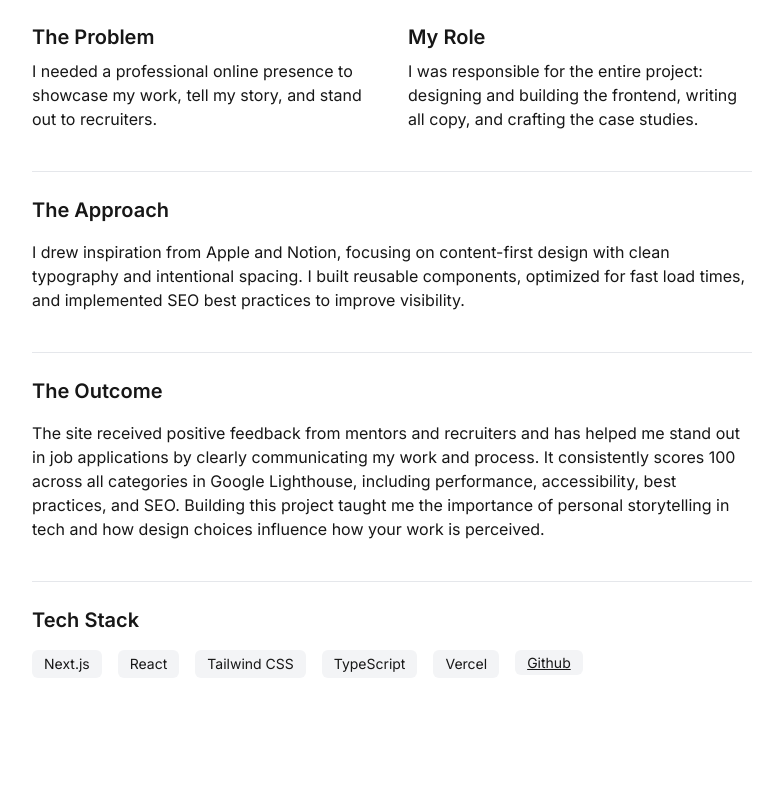
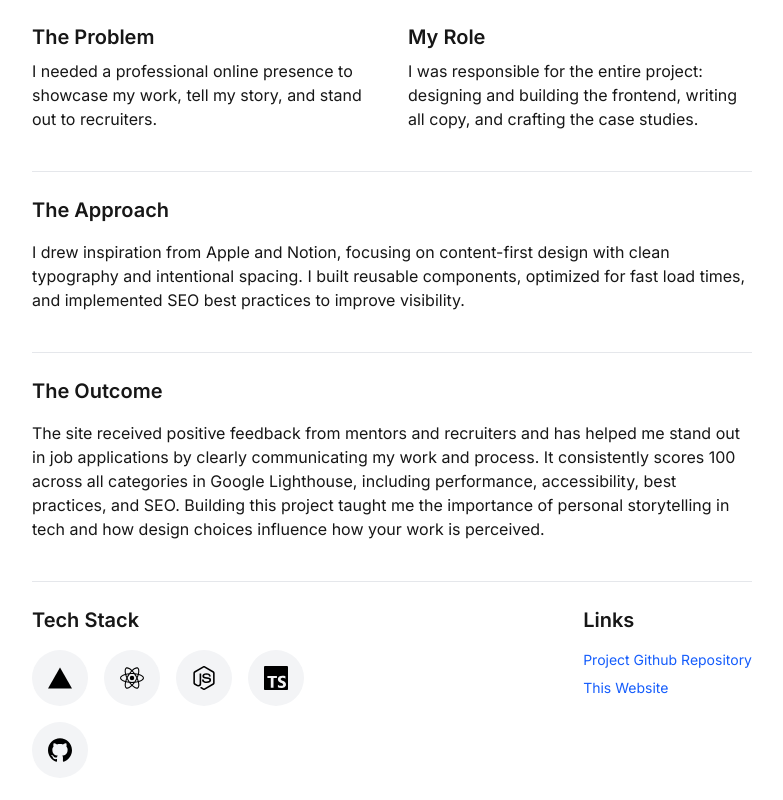
Before and after one commit to bradenwingfield/portfolio, a Next.js app: page /projects/portfolio in a window 1280 px wide. Shown: the part 824-1624 px from the top of the page, without its empty margins (248-1031 px from the left). Before the commit the page ends 1526 px from the top, so only its background shows below. Built offline with nearby package versions, Linux system fonts and the light colour scheme.

Commit message:
Portfolio tech stack updated

```diff
--- a/src/app/projects/hack4impact/page.tsx
+++ b/src/app/projects/hack4impact/page.tsx
@@ -130,7 +130,7 @@ export default function Hack4ImpactProjectPage() {
                 { src: '/icons/notion.svg', alt: 'Notion', link: 'https://notion.so' },
               ].map(({ src, alt, link }) => (
                 <a
-                  key={alt}
+                  key={src}
                   href={link}
                   target="_blank"
                   rel="noopener noreferrer"
--- a/src/app/projects/portfolio/page.tsx
+++ b/src/app/projects/portfolio/page.tsx
@@ -56,17 +56,49 @@ export default function PortfolioPage() {
         </p>
       </section>
 
-      <section className="border-t border-gray-200 pt-6">
-        <h2 className="text-xl font-semibold mb-4">Tech Stack</h2>
-        <div className="flex flex-wrap gap-4 mb-6">
-          <span className="bg-gray-100 px-3 py-1 rounded-md text-sm">Next.js</span>
-          <span className="bg-gray-100 px-3 py-1 rounded-md text-sm">React</span>
-          <span className="bg-gray-100 px-3 py-1 rounded-md text-sm">Tailwind CSS</span>
-          <span className="bg-gray-100 px-3 py-1 rounded-md text-sm">TypeScript</span>
-          <span className="bg-gray-100 px-3 py-1 rounded-md text-sm">Vercel</span>
-          <a href="https://github.com/bradenwingfield/portfolio" target="_blank" rel="noopener noreferrer">
-            <span className="bg-gray-100 px-3 py-1 rounded-md text-sm underline">Github</span>
-          </a>
+      <section className="border-t border-gray-200 pt-6 pb-16">
+      <div className="flex flex-col md:flex-row justify-between gap-8">
+          {/* Tech Stack Icons */}
+          <div>
+            <h2 className="text-xl font-semibold mb-4">Tech Stack</h2>
+            <div className="grid grid-cols-4 gap-4">
+            {[
+              { src: '/icons/vercel.svg', alt: 'Vercel', link: 'https://vercel.com' },
+              { src: '/icons/react.svg', alt: 'React', link: 'https://react.dev' },
+              { src: '/icons/nodedotjs.svg', alt: 'Node.js', link: 'https://nodejs.org' },
+              { src: '/icons/typescript.svg', alt: 'TypeScript', link: 'https://www.typescriptlang.org/' },
+              { src: '/icons/github.svg', alt: 'GitHub', link: 'https://github.com' },
+            ].map(({ src, alt, link }) => (
+              <a
+                key={src}
+                href={link}
+                target="_blank"
+                rel="noopener noreferrer"
+                className="rounded-full bg-gray-100 flex items-center justify-center w-14 h-14 transition hover:scale-105"
+              >
+                <img src={src} alt={alt} className="w-6 h-6" />
+              </a>
+            ))}
+
+            </div>
+          </div>
+
+          {/* Links */}
+          <div>
+            <h2 className="text-xl font-semibold mb-4">Links</h2>
+            <ul className="space-y-2 text-sm">
+              <li>
+                <a href="https://github.com/bradenwingfield/portfolio" className="text-blue-600 hover:underline" target="_blank" rel="noopener noreferrer">
+                  Project Github Repository
+                </a>
+              </li>
+              <li>
+                <a href="https://bradenwingfield.com" className="text-blue-600 hover:underline" target="_blank" rel="noopener noreferrer">
+                  This Website
+                </a>
+              </li>
+            </ul>
+          </div>
         </div>
       </section>
     </main>
```
